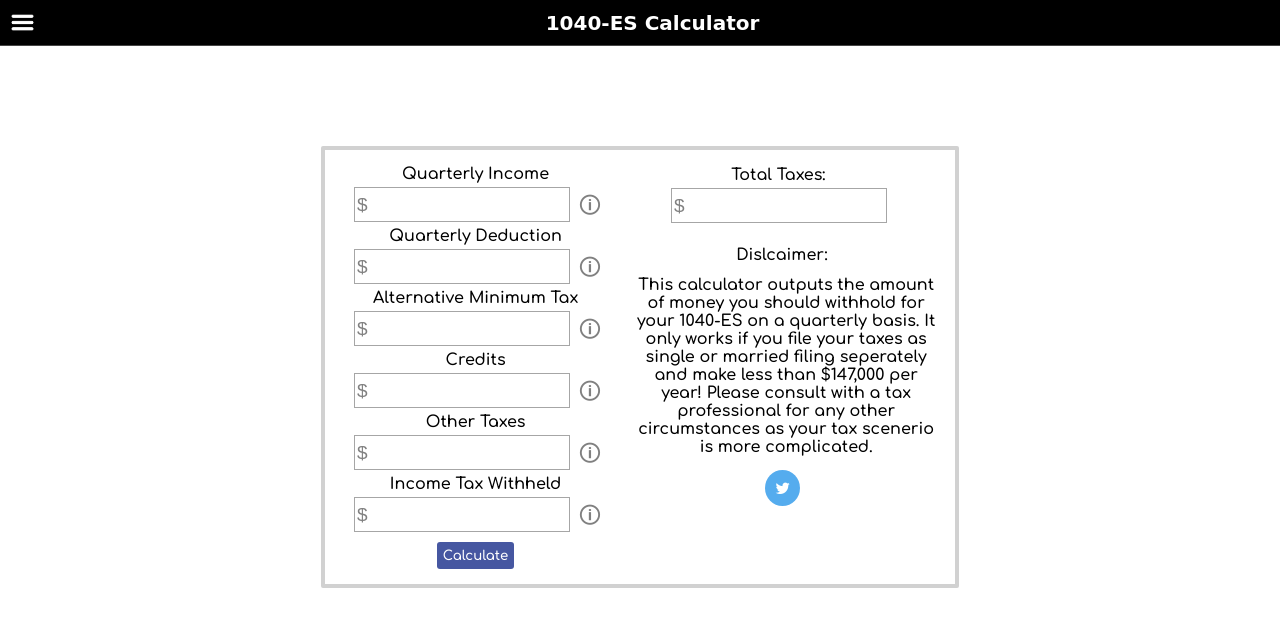
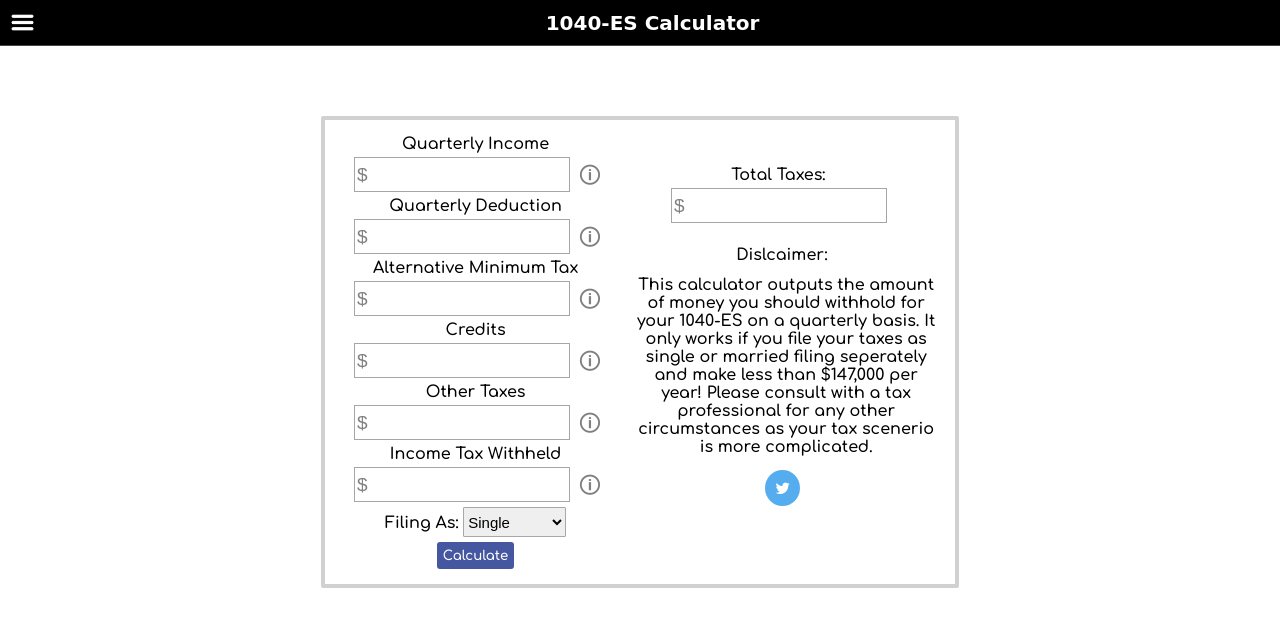
Before and after one commit to gdm3/1040-es-calculator, a Flask app: page /taxes in a window 1280 px wide. Shown: the top 627 px of the page. Run offline with Flask 3, Linux system fonts and the light colour scheme; some web fonts are replaced.

Commit message:
Source Code

```diff
--- a/main.py
+++ b/main.py
@@ -31,8 +31,9 @@ def index():
     Credits = float(data[3]['Credits'])
     OthTaxes = float(data[4]['OthTaxes'])
     IncTaxWith = float(data[5]['IncTaxWith'])
-
-    taxesInfo = taxCalc(QuartIncome, QuartDeduction, AltMinTax, Credits, OthTaxes, IncTaxWith)
+    Status = data[6]['Status']
+    print(Status)
+    taxesInfo = taxCalc(QuartIncome, QuartDeduction, AltMinTax, Credits, OthTaxes, IncTaxWith, Status)
 
     results = {'processed': str(taxesInfo)}
     return jsonify(results)
--- a/static/css/main.css
+++ b/static/css/main.css
@@ -214,6 +214,13 @@
     font-family: 'Comfortaa', cursive;
     text-align: center;
   }
+  .select-filing{
+    height: 30px;
+    width: 103px;
+    border: 1px solid #a8a8a8;
+    border-radius: 1px;
+    font-size: 15px;
+  }
 }
 @media screen and (min-width: 751px) {
   html, body{
@@ -223,6 +230,13 @@
     padding-top: 0px;
     margin: 0px;
     overflow: hidden;
+  }
+  .select-filing{
+    height: 30px;
+    width: 103px;
+    border: 1px solid #a8a8a8;
+    border-radius: 1px;
+    font-size: 15px;
   }
   .topnav{
     border-bottom: 1px solid #454545;
@@ -295,7 +309,7 @@
     justify-content: center;
   }
   .wrap-main{
-    margin-top: 100px;
+    margin-top: 70px;
     border-radius: 2px;
     border: 4px solid #d1d1d1;
     padding: 15px;
--- a/static/js/main.js
+++ b/static/js/main.js
@@ -94,7 +94,7 @@ function leaveHover(hovered){
     informationHover = document.getElementById("information-hover")
     informationHover.style.top = -1000 + "px"
     informationHover.style.left = -1000 + "px"
-  }, 200)
+  }, 190)
 
 }
 
@@ -150,6 +150,8 @@ function postAjax(){
   let Credits = document.getElementById("Credits").value
   let OthTaxes = document.getElementById("OthTaxes").value
   let IncTaxWith = document.getElementById("IncTaxWith").value
+  let filingStatus = document.getElementById("select-filing").value
+  console.log(filingStatus) //single or married
   console.log(QuartIncome, QuartDeduction, AltMinTax, Credits, OthTaxes, IncTaxWith)
   var server_data = [
     {"QuartIncome":QuartIncome},
@@ -158,6 +160,7 @@ function postAjax(){
     {"Credits":Credits},
     {"OthTaxes":OthTaxes},
     {"IncTaxWith":IncTaxWith},
+    {"Status":filingStatus},
   ]
   $.ajax({
     type: "POST",
--- a/taxCalc.py
+++ b/taxCalc.py
@@ -1,5 +1,5 @@
 #File to calculate the amount of taxes a user pays
-def taxCalc(quartInc, quartDeduc, alternativeMinimTax, taxCredits, otherTaxes, incomeTaxWith):
+def taxCalc(quartInc, quartDeduc, alternativeMinimTax, taxCredits, otherTaxes, incomeTaxWith, status):
   '''
   Explination of function inputs:
     quartInc = Quartely Income
@@ -8,6 +8,7 @@ def taxCalc(quartInc, quartDeduc, alternativeMinimTax, taxCredits, otherTaxes, i
     taxCredits = Tax Credits
     otherTaxes = Other Taxes
     incomeTaxWIth = Withheld Income Tax
+    status = filing status ('married-j', 'maried-s', 'head', or 'single')
   '''
   #Calculate Number of taxes here
   annualIncome = quartInc * 4
--- a/templates/contact.html
+++ b/templates/contact.html
@@ -42,5 +42,6 @@
     <p class="contact-p">Any questions or concerns? Please email samtino66@gmail.com</p>
 
 
+
   </body>
 </html>
--- a/templates/index.html
+++ b/templates/index.html
@@ -121,8 +121,15 @@
               <div class="information" id="Information-IncTaxWith">
                 &#x1F6C8;
               </div>
-            </div>
-
+            </div
+            <label for="select-filing">Filing As:</label>
+            <select class="select-filing" id="select-filing" name="select-filing">
+              <option class="filing-value" value="single">Single</option>
+              <option class="filing-value" value="head">Head of Household</option>
+              <option class="filing-value" value="married-s">Married - Filing Separately</option>
+              <option class="filing-value" value="married-j">Married - Filing Jointly</option>
+            </select>
+            <br>
             <button onclick="postAjax()"class="submit-button" >Calculate</button>
           </div>
         </div>
```
